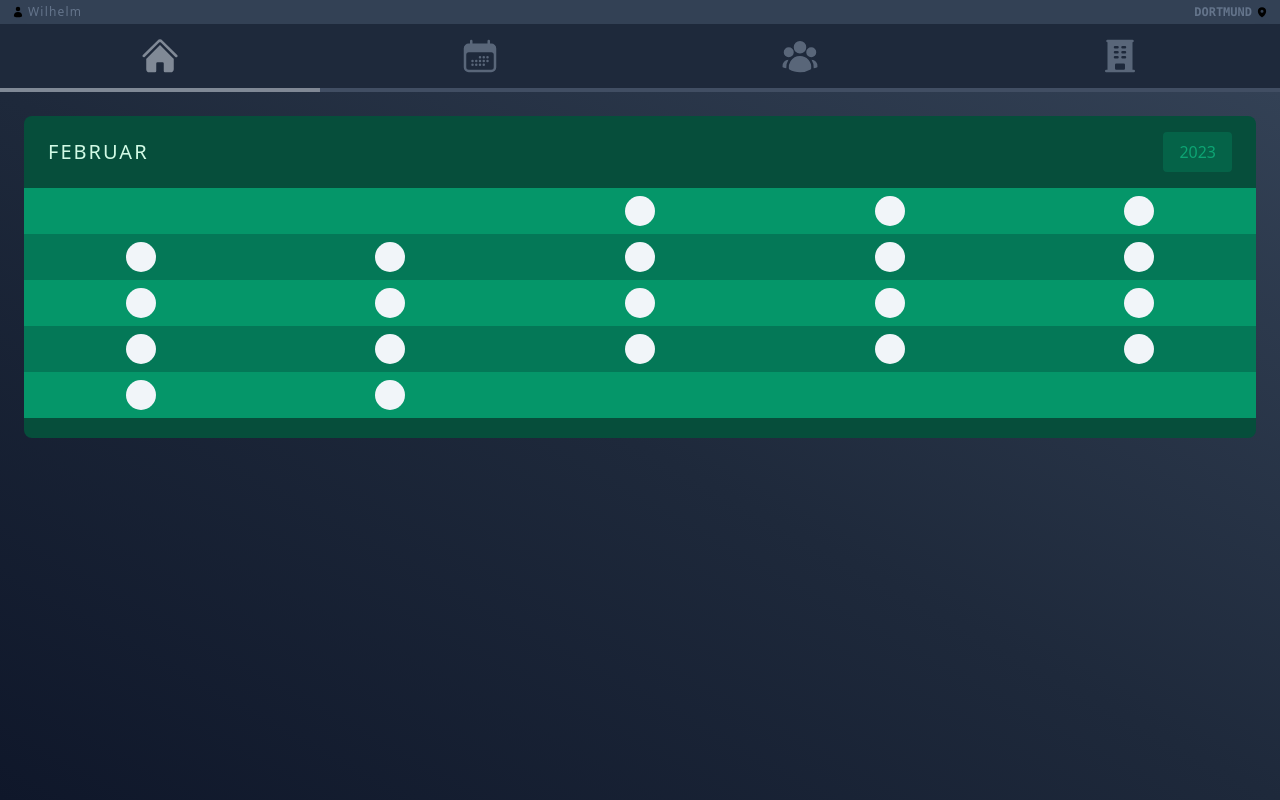
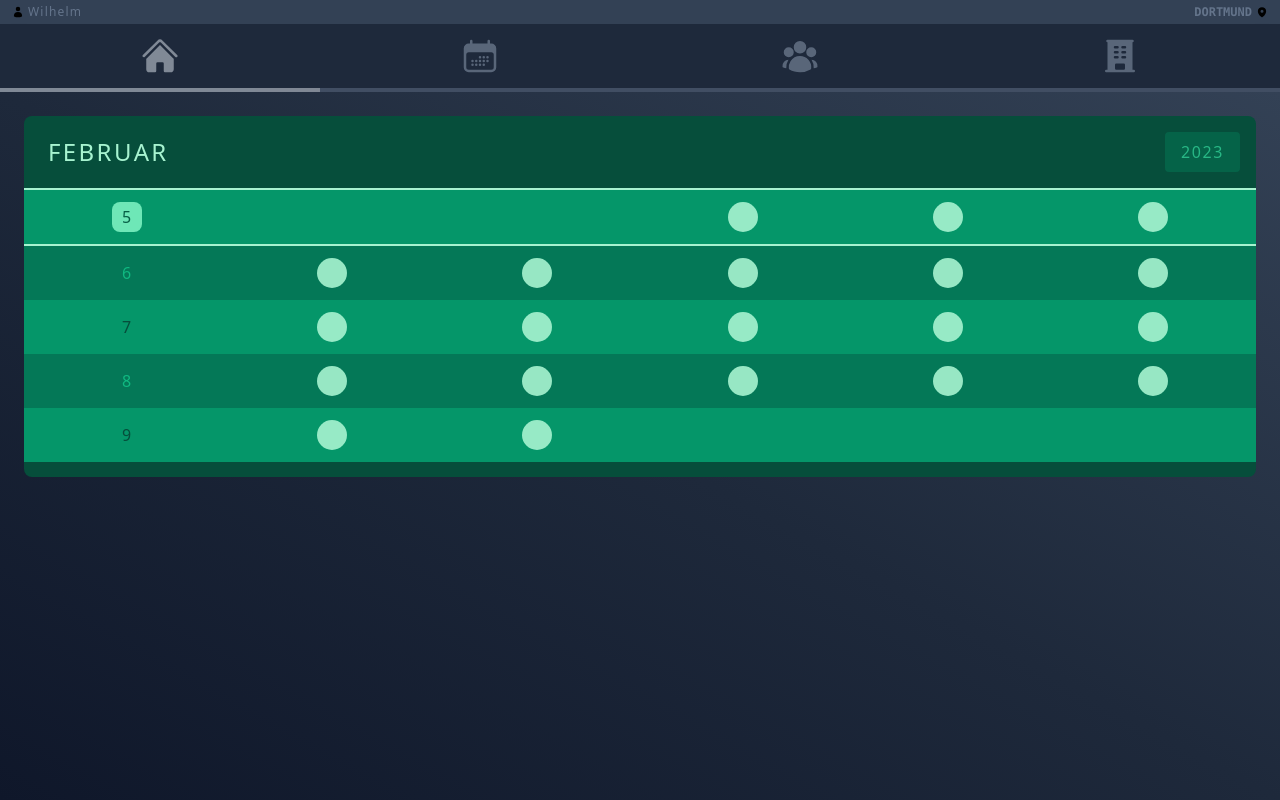
Before and after one commit to Phelxos/faggio, a Next.js app: page / in a window 1280 px wide. Built offline with nearby package versions, Linux system fonts and the light colour scheme.

Commit message:
mend the component

```diff
--- a/components/home/previewMonth/PreviewMonth.tsx
+++ b/components/home/previewMonth/PreviewMonth.tsx
@@ -6,17 +6,17 @@ import displayEquivalent from "../../../helpers/displayEquivalent";
 export default function PreviewMonth() {
   const selectedMonth = useCalendar((s) => s.selectedMonth);
   const selectedYear = useCalendar((s) => s.selectedYear);
+  const selectedCalWeek = useCalendar((s) => s.selectedCalWeek);
   const [displayedMonth, setDisplayedMonth]: any[] = useState(() => {
     return mapCalendar(selectedMonth, selectedYear);
   });
-  console.log(displayedMonth);
   return (
     <div className="w-full">
-      <div className="flex w-full items-center justify-between rounded-t-lg bg-emerald-900 py-4 px-6">
-        <span className="text-xl font-extralight uppercase tracking-widest text-emerald-100">
+      <div className="flex w-full items-center justify-between rounded-t-lg bg-emerald-900 py-4 pl-6 pr-4">
+        <span className="text-2xl font-extralight uppercase tracking-widest text-emerald-200">
           {displayEquivalent(selectedMonth, "month")}
         </span>
-        <span className="rounded bg-emerald-700/50 py-2 px-4 text-emerald-500/75">
+        <span className="rounded bg-emerald-700/50 py-2 px-4 tracking-widest text-emerald-400/75">
           {selectedYear}
         </span>
       </div>
@@ -27,20 +27,36 @@ export default function PreviewMonth() {
               key={i}
               className={`${
                 i % 2 === 0
-                  ? "bg-emerald-600 text-emerald-300"
-                  : "bg-emerald-700 text-emerald-400"
-              } flex w-full justify-around gap-8
-                 p-2`}
+                  ? "bg-emerald-600 text-emerald-900"
+                  : "bg-emerald-700 text-emerald-500"
+              } flex w-full justify-around gap-6
+                 p-3 ${
+                   week[0].calWeek === selectedCalWeek &&
+                   "border-y-2 border-emerald-200"
+                 }`}
             >
               {week.map((weekday: any, i: number) => {
                 if (weekday.isNoDayOfMonth) {
                   return <div key={i} className="h-[30px] w-[30px]" />;
                 }
+                if (weekday.calWeek) {
+                  return (
+                    <div
+                      key={i}
+                      className={`flex h-[30px] w-[30px] flex-col items-center justify-center ${
+                        weekday.calWeek === selectedCalWeek &&
+                        "rounded-lg bg-emerald-300 text-emerald-800"
+                      }`}
+                    >
+                      {weekday.calWeek}
+                    </div>
+                  );
+                }
                 if (!weekday.calWeek) {
                   return (
                     <div
                       key={i}
-                      className="h-[30px] w-[30px] rounded-full bg-slate-100"
+                      className="h-[30px] w-[30px] rounded-full bg-emerald-200/90"
                     />
                   );
                 }
@@ -49,7 +65,7 @@ export default function PreviewMonth() {
           );
         })}
       </div>
-      <div className="h-[20px] w-full rounded-b-lg bg-emerald-900" />
+      <div className="h-[15px] w-full rounded-b-lg bg-emerald-900" />
     </div>
   );
 }
--- a/pages/offices.tsx
+++ b/pages/offices.tsx
@@ -8,7 +8,7 @@ export default function Offices() {
   const globallySelectedOffice = useOffice((s) => s.globallySelectedOffice);
 
   return (
-    <div className="flex w-full grow flex-col items-center items-stretch gap-16">
+    <div className="flex w-full grow flex-col items-center gap-16">
       <div className="w-full">
         <OfficesMapHeader />
         <div className="to-transpartent bg-gradient-to-b from-amber-700">
--- a/stores/SBookings.ts
+++ b/stores/SBookings.ts
@@ -2,8 +2,9 @@ import create from "zustand";
 import { devtools, persist } from "zustand/middleware";
 import IBooking from "../typings/interfaces/IBooking";
 
+// Note: Zustand saves dates as JSON in the store – though, not immediately. After the page's next reload, the dates are saved as JSON for certain.
+
 interface Interface {
-  // im store ist date als JSON String
   bookings: IBooking[];
   setBookings: (bookingsToBeSaved: IBooking[]) => void;
   deleteBookings: (bookingsToBeRemoved: IBooking[]) => void;
```
